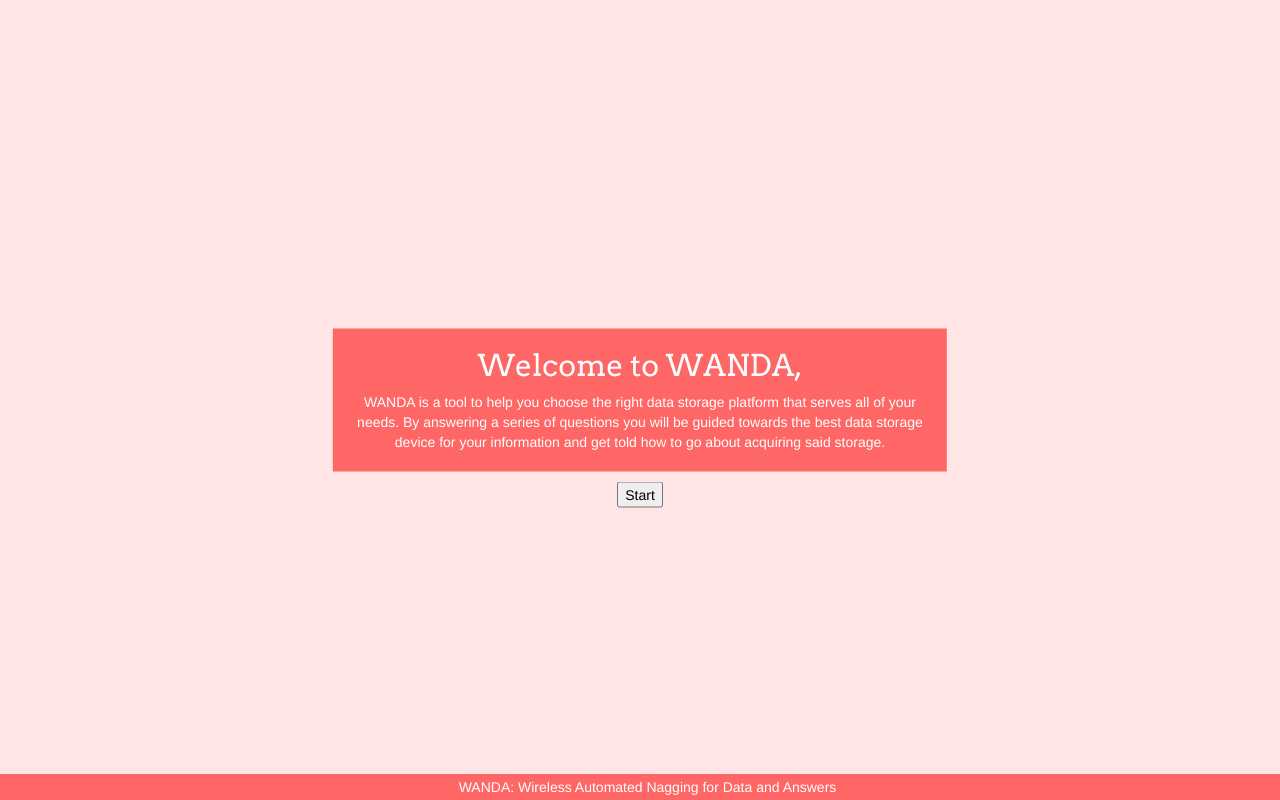
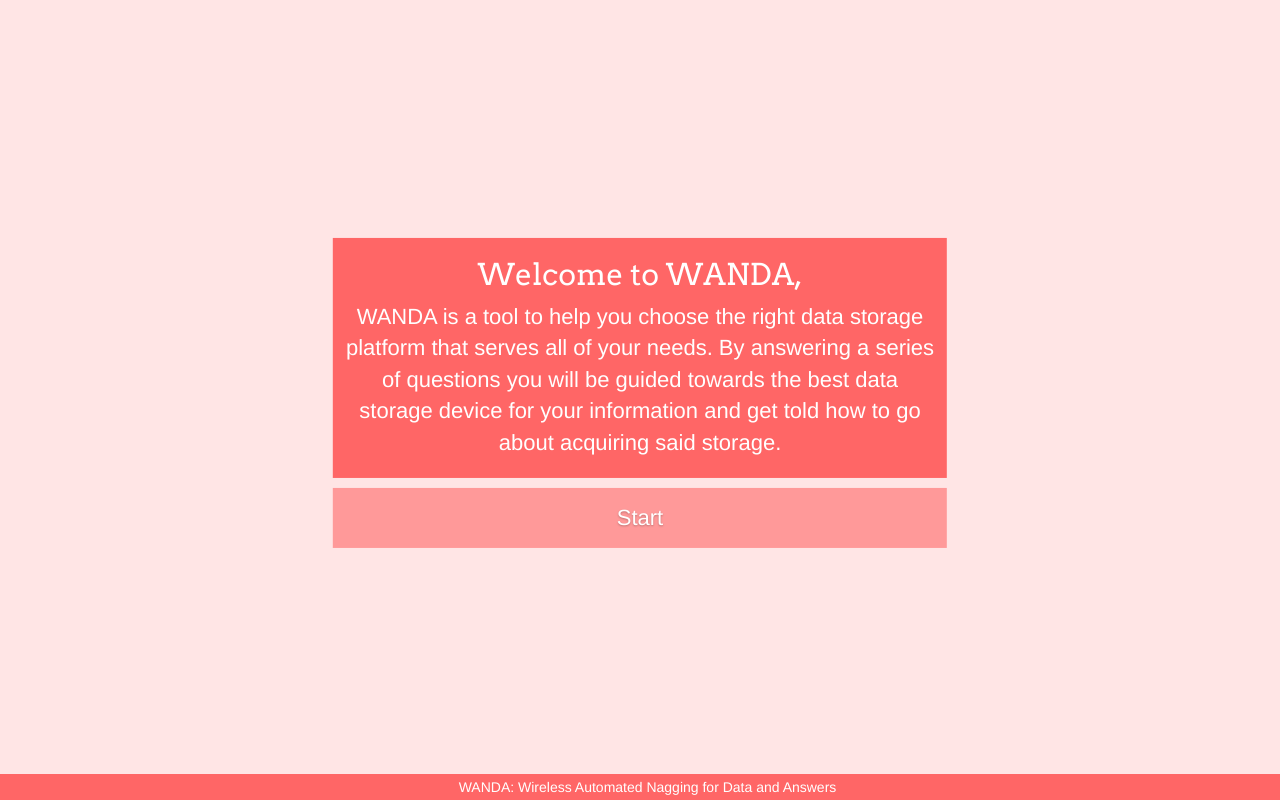
Before and after one commit to TheVeggydude/WANDA, a Django app: page / in a window 1280 px wide. Run offline with Django 3.2, Linux system fonts and the light colour scheme; some libraries are stand-ins or nearby versions.

Commit message:
- Optimized base.css - updated index.html with the new button layout - added question text to question.html - added answer buttons to question.html (no behaviour added yet)

```diff
--- a/viewer/static/css/base.css
+++ b/viewer/static/css/base.css
@@ -33,17 +33,6 @@ div.centeredContainer {
 	padding: 0px;
 }
 
-div.centeredChild {
-  background: #ff6666;
-  color: white;
-  width: 80%;
-  position: absolute;
-  top: 50%;
-  left: 50%;
-  transform: translate(-50%, -50%);
-  padding: 10px;
-}
-
 div.header {
     background: #ff6666;
     color: white;
@@ -60,40 +49,14 @@ div.footer {
     bottom: 0;
 }
 
-span.variable_name {
-    color: #ffe5e5;
-    font-weight: bold;
-    text-transform: capitalize;
-}
-
-div.variable{
-    margin-bottom: 10px;
-}
-
 div.body{
     padding-left: 15px;
     margin-bottom: 40px;
 }
 
-#menu{
-    color: #ffe5e5;
-}
-
 p.centered {
 	text-align: center;
-}
-
-p.centeredYellow {
-	text-align: center;
-	color: yellow;
-}
-
-form.centered{
-	color: black;
-	position: absolute;
-	left: 50%;
-	transform: translate(-50%, 0);
-	padding: 20px;
+    font-size: 22px;
 }
 
 p.footer {
@@ -103,3 +66,28 @@ p.footer {
     padding-left: 15px;
     color: white;
 }
+
+.pink-button {
+  position: relative;
+  vertical-align: top;
+  width: 100%;
+  height: 60px;
+  padding: 0;
+  font-size: 22px;
+  color: white;
+  text-align: center;
+  text-transform: capitalize;
+  text-shadow: 0 1px 2px rgba(0, 0, 0, 0.25);
+  background: #ff9999;
+  border: 0;
+  cursor: pointer;
+  margin-top: 10px;
+}
+
+.pink-button:hover {
+  top: 1px;
+  background: #ffcccc;
+  outline: none;
+  -webkit-box-shadow: none;
+  box-shadow: none;
+}
--- a/viewer/templates/viewer/index.html
+++ b/viewer/templates/viewer/index.html
@@ -2,18 +2,19 @@
 {% block content %}
 	<div class="header">
 
-		<h2>Welcome to <a class="header" href="/">WANDA</a>,</h1>
+		<h2>Welcome to <a class="header" href="/">WANDA</a>,</h2>
 
 		<p class="centered"> WANDA is a tool to help you choose the right data storage platform that serves all of your needs. By answering
 		a series of questions you will be guided towards the best data storage device for your information and get told how to go about
 		acquiring said storage.
 		</p>
 
-		<form action="/questionnaire/" method="post" class="centered">
-  		{% csrf_token %}
-  		<input type="hidden" name="root" value="True">
-  		<input type="submit" value="Start" />
-		</form>
+
 
 	</div>
+
+	<form action="/questionnaire/" method="post">
+			{% csrf_token %}
+			<input type="submit" name="start" value="Start" class="pink-button"/>
+	</form>
 {% endblock content%}
--- a/viewer/views.py
+++ b/viewer/views.py
@@ -1,5 +1,5 @@
 from django.shortcuts import render
-from django.http import HttpResponse
+from viewer.models import *
 
 
 # Create your views here.
@@ -9,17 +9,15 @@ def index(request):
 
 def question(request):
 
-    dict = {}
+    context = {}
 
-    if request.POST["root"] == "True":
-        dict['answered'] = True
-        dict['questionID'] = 0
+    # If root, then select the first question in the tree to be shown
+    if 'start' in request.POST:
+        context['question'] = Tree.objects.all().first().start
 
-        return render(request, 'viewer/question.html', dict)
+        return render(request, 'viewer/question.html', context)
 
-    dict['answered'] = False
-
-    return render(request, 'viewer/question.html', dict)
+    return render(request, 'viewer/question.html', context)
 
 
 #Error Responses:
```
Also changed, not shown: viewer/templates/viewer/question.html (+10 -7 lines).
